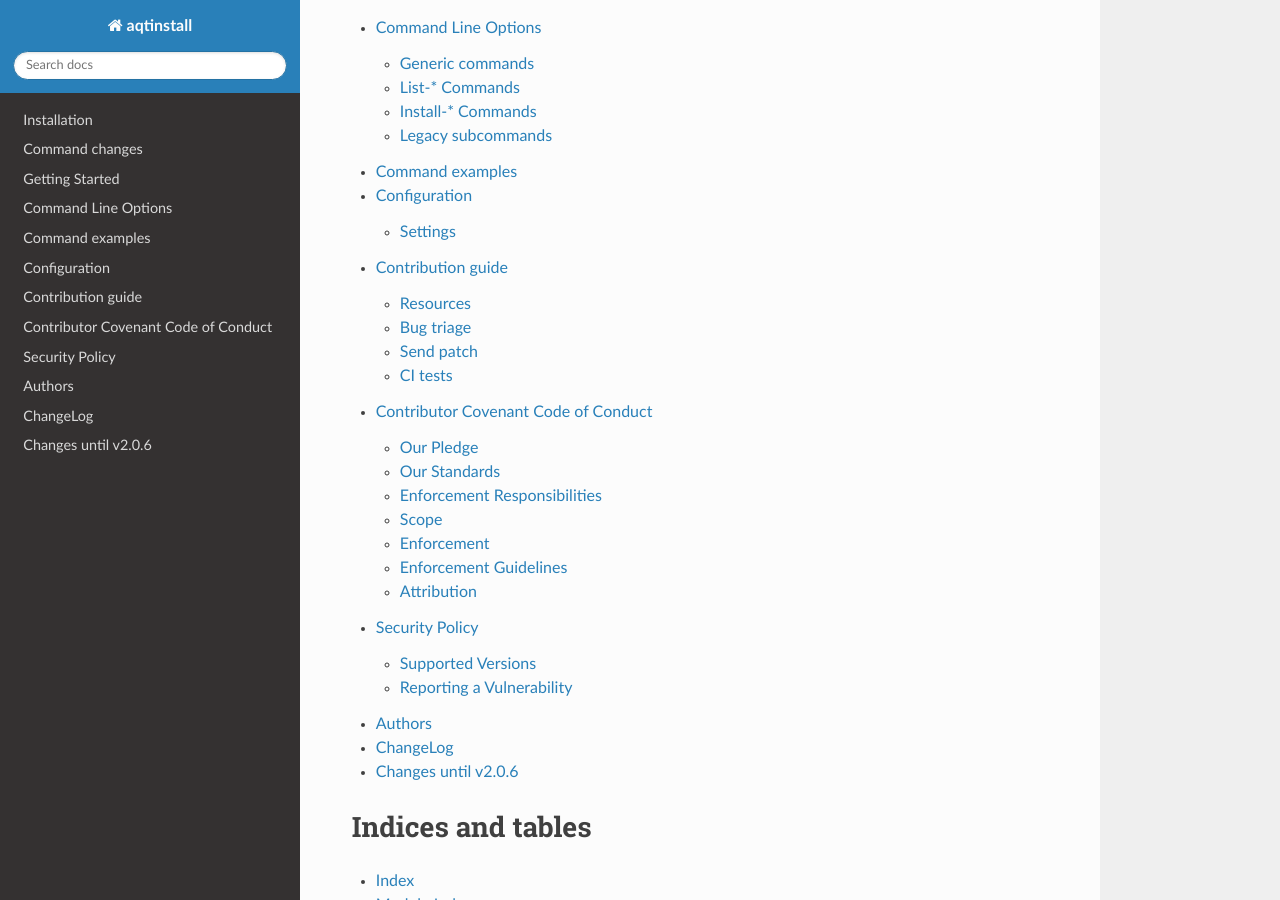
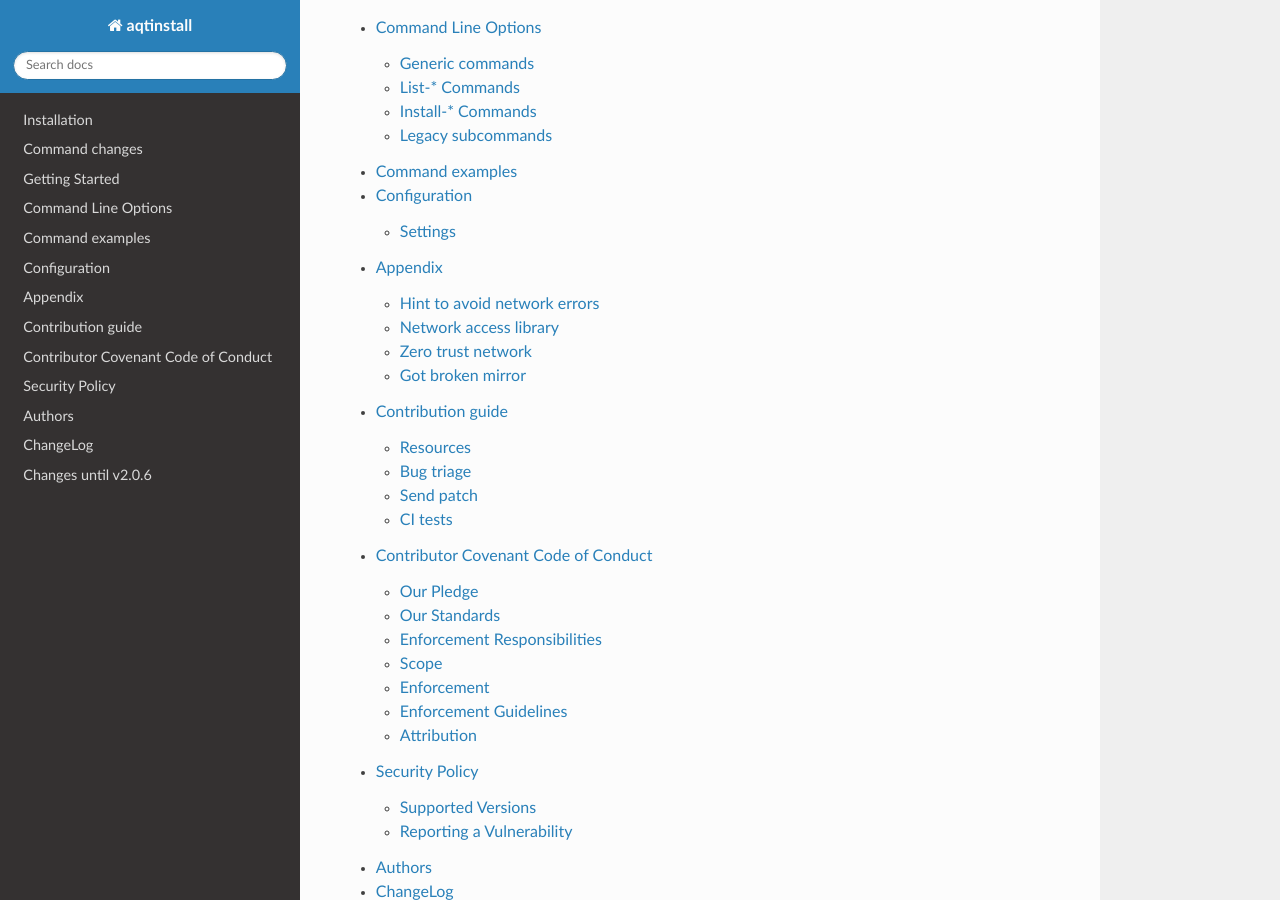
Before and after one commit to miurahr/aqtinstall, a Sphinx documentation site: the page built from docs/index.rst, in a window 1280 px wide and 900 px high, scrolled down 576 px. Built offline with Sphinx 7.4.7 and the Read the Docs theme 3.1.0, drawn with Linux system fonts in a browser that asks for light colours; the version number could not be read and is left out; some of the changed lines change nothing that is shown.

Commit message:
docs: add appendix to explain special case. (#830)
* docs: add appendix to explain special case.

Signed-off-by: Hiroshi Miura <miurahr@linux.com>

* docs: update index.rst

Signed-off-by: Hiroshi Miura <miurahr@linux.com>

* docs: fix typo

Signed-off-by: Hiroshi Miura <miurahr@linux.com>

* docs: fix reference

Signed-off-by: Hiroshi Miura <miurahr@linux.com>

---------

Signed-off-by: Hiroshi Miura <miurahr@linux.com>

```diff
--- /dev/null
+++ b/docs/appendix.rst
@@ -0,0 +1,50 @@
+.. _appendix-ref:
+
+Appendix
+========
+
+Hint to avoid network errors
+----------------------------
+
+This section provide several hints, if you need to use aqtinstall in an environment that is limited to access the internet,
+or mirror server you redirected seems broken.
+You can find a description of the library to access network worked under the hood at first.
+We also provide solutions for several typical cases you may encounter.
+
+Network access library
+----------------------
+
+The aqtinstall use `Requests`_ library to access the Qt binary archive repository provided by The Qt Foundation.
+The `Requests`_ is very famous and a popular library in python ecosystem, which has many tips and tutorials on the net.
+The aqtinstall has a special handler for HTTP direct, HTTP response code 30x, because the aqtinstall provides
+blacklisting of proxy urls.
+
+Zero trust network
+------------------
+
+The `Zero trust network` is popular administration concept in a enterprise local network.
+Enterprise administrator force employers to install network traffic redirector agent in PC and tablet.
+All the traffic are forwarded to cloud service that decrypt SSL communication and checks all the
+employers communications. Security vendor emphasis it as "SECURE" by zero trust for employers privacy.
+
+To realize it, all the communication between your PC to internet is encrypted with self-signed SSL certification.
+Administrator force installing the self-signed root certificate to your PC's Cert Manager.
+
+Python standard package manager utility PIP, and aqtinstall depends on ``certifi`` library for verification of SSL/TLS
+certifications, and no trust for the cert manager of Operating System.
+It will cause certification validation error when installing python packages, downloading Qt packages from the internet.
+
+The list of trusted CAs can also be specified through the ``REQUESTS_CA_BUNDLE`` environment variable.
+You can check Requests manual section `SSL cert verification`_ for details.
+
+.. _`Requests`: https://requests.readthedocs.io/en/latest/
+.. _`SSL cert verification`: https://requests.readthedocs.io/en/latest/user/advanced/#ssl-cert-verification
+
+Got broken mirror
+-----------------
+
+When you got connection error with specific mirror site, when administrator of the mirror failed to configure the site,
+or the site policy limit the access in specific IP range, but you are not in it in any reason, but https://download.qt.io/
+mother site redirect you there.
+
+Please check :ref:`configuration-ref` section how to specify a blacklist of proxy site.
--- a/docs/index.rst
+++ b/docs/index.rst
@@ -10,6 +10,7 @@
    getting_started
    cli
    configuration
+   appendix
    CONTRIBUTE
    CODE_OF_CONDUCT
    SECURITY
```
